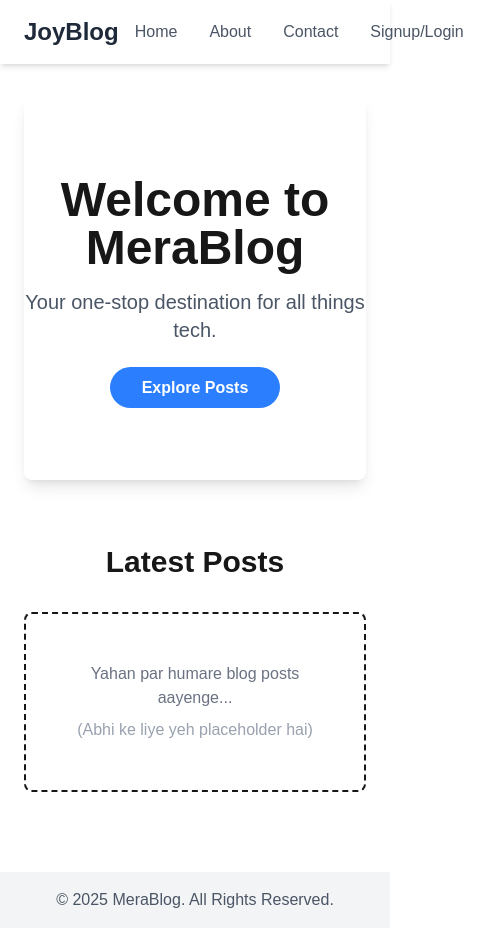
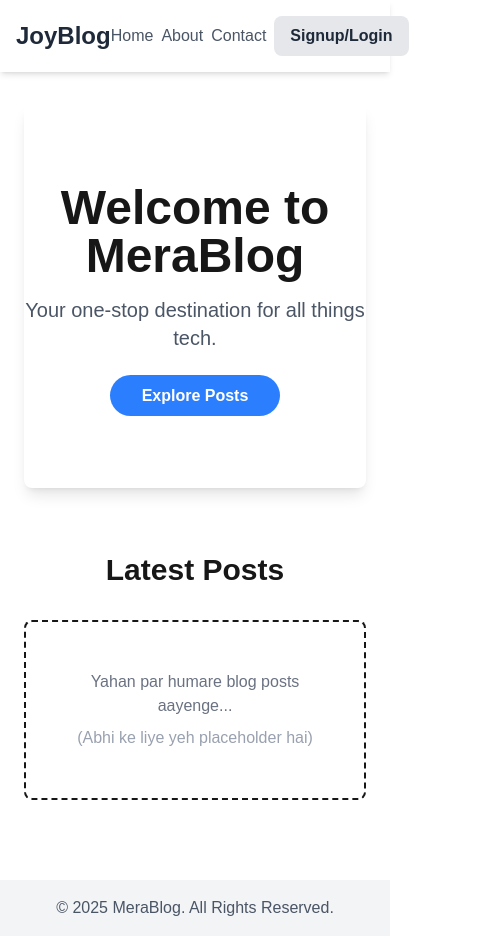
Before and after one commit to joydeb18/QuoraProjectFrontend, a Next.js app: page / in a window 390 px wide. Shown: the whole page, 480 px wide, since content can reach past the window. Built offline with nearby package versions, Linux system fonts and the light colour scheme.

Commit message:
logout option created

```diff
--- a/src/app/admin/dashboard/page.tsx
+++ b/src/app/admin/dashboard/page.tsx
@@ -97,11 +97,6 @@ const AdminDashboardPage = () => {
         }
     };
 
-    const handleLogout = () => {
-        localStorage.removeItem('blog_token');
-        localStorage.removeItem('blog_user');
-        router.push('/login');
-    };
 
     return (
       <RoleProtectedRoute requiredRole="admin">
@@ -111,12 +106,7 @@ const AdminDashboardPage = () => {
               <h1 className="text-3xl font-extrabold text-red-600">Admin Control Panel</h1>
               <p className="text-lg text-gray-700">Welcome, {username || 'Master'}!</p>
             </div>
-            <button
-              onClick={handleLogout}
-              className="bg-red-500 text-white font-bold py-2 px-4 rounded-lg hover:bg-red-600 transition"
-            >
-              Logout
-            </button>
+
           </div>
 
           {/* Active Users Table */}
@@ -151,7 +141,7 @@ const AdminDashboardPage = () => {
                           <select onChange={(e) => {handleAction(user._id, e.target.value); e.target.value = ""}} className="border rounded p-1">
                             <option value="">Select Action</option>
                             <option value="delete">Delete</option>
-                            <option value="toggle-status">Toggle Status</option>
+
 
                           </select>
                         </td>
--- a/src/app/components/Header.tsx
+++ b/src/app/components/Header.tsx
@@ -1,27 +1,68 @@
-// src/components/Header.tsx
+// Step 1: Component ko 'use client' banana zaroori hai taaki yeh browser mein chal sake
+'use client';
 
 import Link from 'next/link';
+import { useState, useEffect } from 'react'; // Hum 'useState' aur 'useEffect' hooks ka istemaal karenge
+import { useRouter } from 'next/navigation';
 
 const Header = () => {
+  const router = useRouter();
+  // Step 2: Header ki apni "memory" banayi, jismein woh yaad rakhega ki user logged-in hai ya nahi
+  const [isLoggedIn, setIsLoggedIn] = useState(false);
+
+  // Step 3: Yeh "jaasoos" (useEffect) page load hote hi sirf ek baar chalega
+  useEffect(() => {
+    // Browser ki memory se token (ticket) dhoondho
+    const token = localStorage.getItem('blog_token');
+
+    // Agar token mila, toh Header ki memory (state) mein 'true' set kar do
+    if (token) {
+      setIsLoggedIn(true);
+    }
+  }, []); // Khaali array ka matlab hai ki yeh jaasoos page ke refresh hone par dobara nahi chalega
+
+  // Step 4: Logout ka function
+  const handleLogout = () => {
+    // Browser ki memory se token aur user data, dono ko hata do
+    localStorage.removeItem('blog_token');
+    localStorage.removeItem('blog_user'); // User data bhi remove karna aachi practice hai
+
+    // User ko wapas login page par bhej do
+    window.location.href = '/login';
+  };
+
   return (
-    <header className="bg-white shadow-md">
-      <div className="container mx-auto px-6 py-4 flex justify-between items-center">
-        <Link href="/" className="text-2xl font-bold text-gray-800">
+    <header className="bg-white shadow-md sticky top-0 z-50">
+      <div className="container mx-auto px-4 sm:px-6 py-4 flex justify-between items-center">
+        <Link href="/" className="text-2xl font-bold text-gray-800 hover:text-indigo-600">
           JoyBlog
         </Link>
-        <nav>
-          <Link href="/" className="px-4 text-gray-600 hover:text-blue-500">
+        <nav className="flex items-center space-x-2 md:space-x-4">
+          <Link href="/" className="text-gray-600 hover:text-indigo-600">
             Home
           </Link>
-          <Link href="/about" className="px-4 text-gray-600 hover:text-blue-500">
+          <Link href="/about" className="text-gray-600 hover:text-indigo-600">
             About
           </Link>
-          <Link href="/contact" className="px-4 text-gray-600 hover:text-blue-500">
+          <Link href="/contact" className="text-gray-600 hover:text-indigo-600">
             Contact
           </Link>
-          <Link href="/login" className="px-4 text-gray-600 hover:text-blue-500">
-            Signup/Login
-          </Link>
+
+          {/* === YEH HAI ASLI LOGIC === */}
+          {isLoggedIn ? (
+            // Agar user logged-in hai (isLoggedIn true hai)
+            <button
+              onClick={handleLogout}
+              className="bg-indigo-600 text-white font-bold py-2 px-4 rounded-lg hover:bg-indigo-700 transition"
+            >
+              Logout
+            </button>
+          ) : (
+            // Agar user logged-out hai (isLoggedIn false hai)
+            <Link href="/login" className="bg-gray-200 text-gray-800 font-bold py-2 px-4 rounded-lg hover:bg-gray-300 transition">
+              Signup/Login
+            </Link>
+          )}
         </nav>
       </div>
     </header>
--- a/src/app/login/page.tsx
+++ b/src/app/login/page.tsx
@@ -12,8 +12,6 @@ const LoginPage = () => {
   const [email, setEmail] = useState('');
   const [password, setPassword] = useState('');
   const [masterKey, setMasterKey] = useState('');
-
-  // State to check if it's an admin login
   const [isAdminLogin, setIsAdminLogin] = useState(false);
 
   // States for messages and loading
@@ -25,7 +23,6 @@ const LoginPage = () => {
     setIsLoading(true);
     setError('');
 
-    // Backend ko bhejne wala data taiyaar kar rahe hain
     const payload = {
       email,
       password: isAdminLogin ? undefined : password,
@@ -34,27 +31,22 @@ const LoginPage = () => {
 
     try {
       const response = await axios.post('http://localhost:5000/login', payload);
-
-      // Backend se token aur user ka object (jisme role hai) receive karna
       const { token, user } = response.data;
 
-      // Token ko browser ki memory (localStorage) mein save karna
+      // Token aur user data ko browser ki memory mein save karna
       localStorage.setItem('blog_token', token);
+      localStorage.setItem('blog_user', JSON.stringify(user));
 
-      // === YEH HAI ASLI REDIRECTION KA LOGIC ===
-      // Faisla lene ka samay!
+      // Page ko refresh karke redirect karna
       if (user && user.role === 'admin') {
-        // Agar user ka role 'admin' hai, toh usse admin dashboard par bhejo.
-        router.push('/admin/dashboard');
+        window.location.href = '/admin/dashboard';
       } else {
-        // Warna usse normal user ke dashboard par bhejo.
-        router.push('/dashboard');
+        window.location.href = '/dashboard';
       }
 
     } catch (err: any) {
       setError(err.response?.data?.message || 'Login failed. Please try again.');
-    } finally {
-      setIsLoading(false);
+      setIsLoading(false); // Error aane par loading ko band karna zaroori hai
     }
   };
 
@@ -64,7 +56,7 @@ const LoginPage = () => {
         <h1 className="text-2xl font-bold text-center text-gray-800">Login to Your Account</h1>
 
         <form onSubmit={handleLogin} className="space-y-6">
-          {/* Email Input (Always visible) */}
+          {/* Email Input */}
           <div>
             <label htmlFor="email">Email</label>
             <input
@@ -76,8 +68,7 @@ const LoginPage = () => {
               className="w-full px-3 py-2 mt-1 border rounded-md"
             />
           </div>
-
-          {/* Conditional Input Field (Password or Master Key) */}
+          {/* Conditional Input (Password or Master Key) */}
           {isAdminLogin ? (
             <div>
               <label htmlFor="masterKey">Master Key</label>
@@ -103,7 +94,6 @@ const LoginPage = () => {
               />
             </div>
           )}
-
           {/* Admin Login Checkbox */}
           <div className="flex items-center">
             <input
@@ -117,7 +107,6 @@ const LoginPage = () => {
               Login as Admin
             </label>
           </div>
-
           {/* Submit Button */}
           <button
             type="submit"
```
